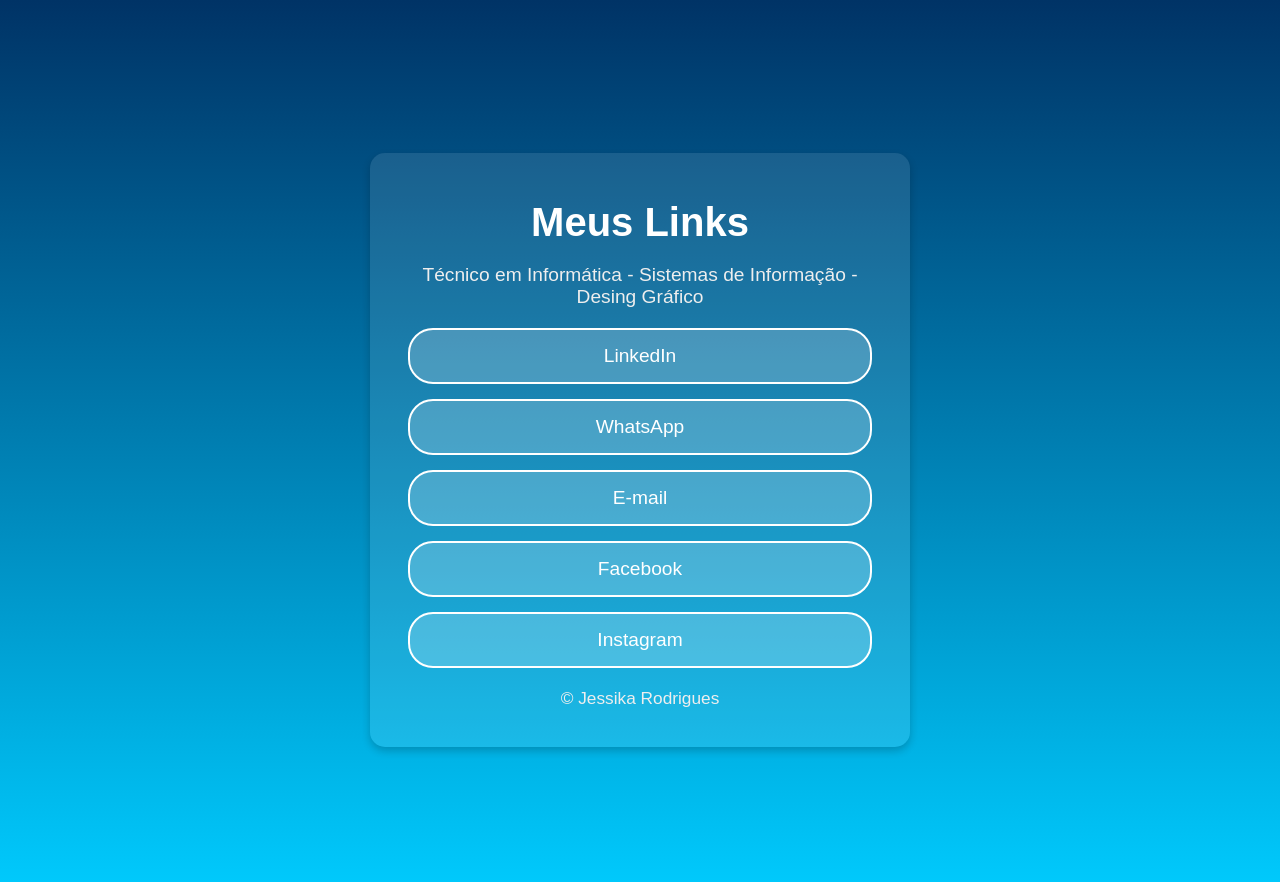
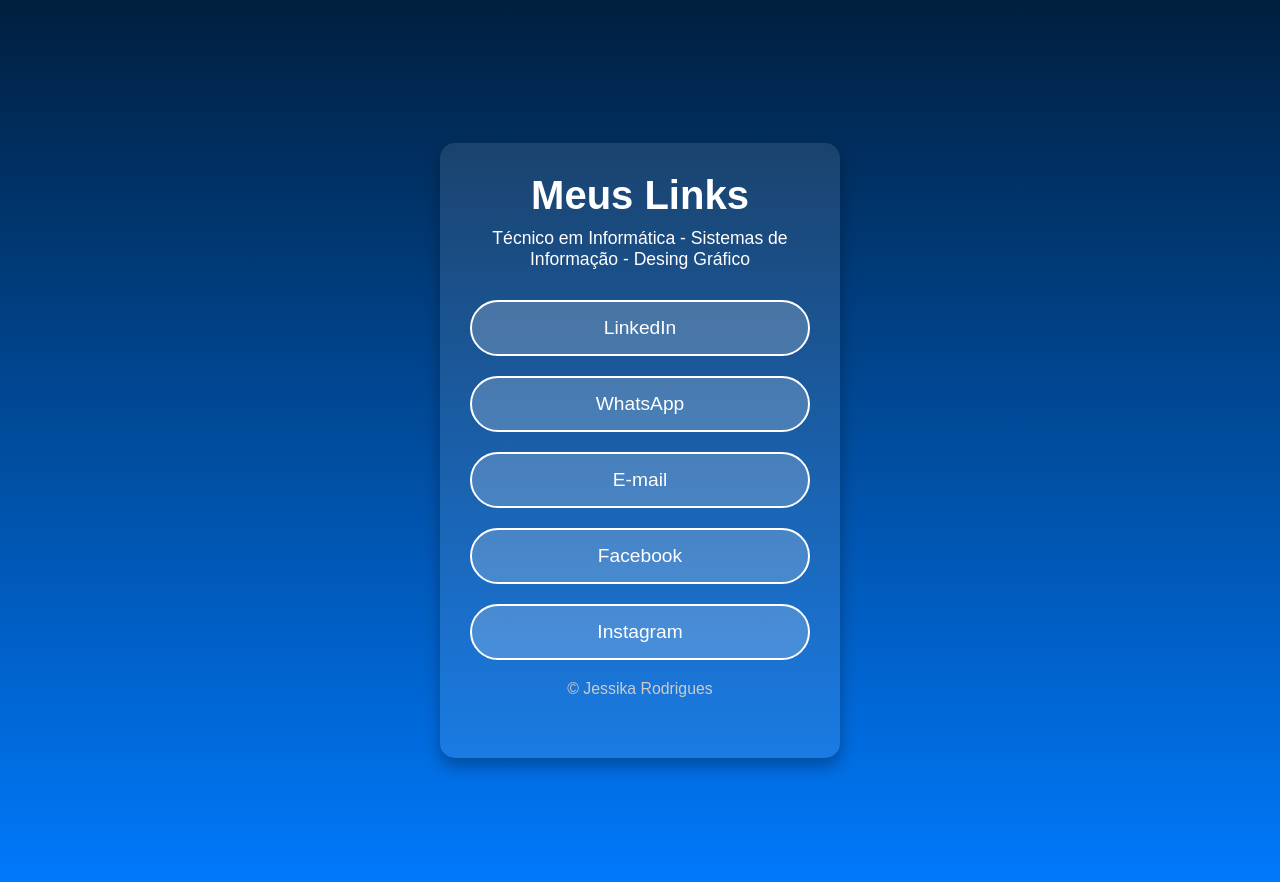
Before and after one commit to jesscatt/Jessika.rodrigues, a Jekyll site: the page built from index.md, in a window 1280 px wide. Shown: the top 882 px of the page. Built offline with Jekyll 4.4.1, drawn with Linux system fonts in a browser that asks for light colours.

Commit message:
Update style.css

```diff
--- a/assets/style.css
+++ b/assets/style.css
@@ -1,129 +1,87 @@
-/* assets/style.css */
+/* Estilo global */
+* {
+  margin: 0;
+  padding: 0;
+  box-sizing: border-box;
+}
 
 body {
-  font-family: Arial, sans-serif;
-  background-color: #f0f0f0;
-  margin: 0;
-  padding: 0;
+  font-family: 'Arial', sans-serif;
+  background: linear-gradient(to bottom, #001f3f, #007bff);
+  display: flex;
+  justify-content: center;
+  align-items: center;
+  height: 100vh;
+  color: #fff;
 }
 
 .container {
-  max-width: 600px;
-  margin: 0 auto;
   text-align: center;
-  padding: 20px;
+  background: rgba(255, 255, 255, 0.1);
+  padding: 30px;
+  border-radius: 15px;
+  box-shadow: 0 8px 16px rgba(0, 0, 0, 0.3);
+  max-width: 400px;
+  width: 100%;
 }
 
-header {
-  margin-bottom: 20px;
-}
-
+/* Estilo do cabeçalho */
 h1 {
   font-size: 2.5em;
-  color: #333;
-}
-
-p {
-  color: #555;
-}
-
-.button-container {
-  display: flex;
-  flex-direction: column;
-  gap: 10px;
-  align-items: center;
-}
-
-.button {
-  text-decoration: none;
-  padding: 15px 30px;
-  background-color: #007bff;
-  color: white;
-  font-size: 1.2em;
-  border-radius: 5px;
-  transition: background-color 0.3s ease;
-  width: 80%;
-  text-align: center;
-}
-
-.button:hover {
-  background-color: #0056b3;
-}
-
-footer {
-  margin-top: 20px;
-  color: #777;
-}
-
-/* assets/style.css */
-
-/* Aplicando um fundo degradê no corpo */
-body {
-  font-family: Arial, sans-serif;
-  background: linear-gradient(to bottom, #003366, #00ccff);
-  margin: 0;
-  padding: 0;
-  height: 100vh; /* Preencher toda a altura da tela */
-  display: flex;
-  justify-content: center;
-  align-items: center;
-}
-
-.container {
-  max-width: 500px;
-  margin: auto;
-  text-align: center;
-  padding: 20px;
-  background-color: rgba(255, 255, 255, 0.1); /* Fundo transparente */
-  border-radius: 15px; /* Bordas arredondadas */
-  box-shadow: 0 4px 8px rgba(0, 0, 0, 0.2); /* Sombra suave */
-}
-
-/* Estilizando o cabeçalho */
-header {
-  margin-bottom: 20px;
-}
-
-h1 {
-  font-size: 2.5em;
-  color: #fff;
   margin-bottom: 10px;
 }
 
 p {
-  color: #eee;
-  font-size: 1.2em;
+  font-size: 1.1em;
+  margin-bottom: 30px;
 }
 
 /* Estilo dos botões */
 .button-container {
   display: flex;
   flex-direction: column;
-  gap: 15px; /* Espaçamento entre os botões */
-  align-items: center;
+  gap: 20px;
 }
 
 .button {
+  background: rgba(255, 255, 255, 0.2);
+  color: #fff;
+  padding: 15px;
+  border-radius: 30px;
   text-decoration: none;
-  padding: 15px 30px;
-  background-color: rgba(255, 255, 255, 0.2);
-  color: white;
   font-size: 1.2em;
-  border: 2px solid white;
-  border-radius: 25px; /* Borda arredondada */
-  width: 100%; /* Preencher toda a largura do container */
-  max-width: 400px; /* Limitar a largura dos botões */
+  border: 2px solid #fff;
   transition: all 0.3s ease;
+  position: relative;
+  overflow: hidden;
 }
 
 .button:hover {
-  background-color: rgba(255, 255, 255, 0.3); /* Efeito hover com mais destaque */
-  color: white;
-  transform: translateY(-2px); /* Efeito de levantar o botão ao passar o mouse */
+  background: rgba(255, 255, 255, 0.4);
+  transform: translateY(-5px); /* Efeito de elevação */
+  box-shadow: 0 4px 10px rgba(0, 0, 0, 0.2);
 }
 
+/* Adicionando efeito de brilho nos botões */
+.button::before {
+  content: '';
+  position: absolute;
+  top: 50%;
+  left: 50%;
+  width: 300%;
+  height: 300%;
+  background: radial-gradient(circle, rgba(255, 255, 255, 0.5), transparent);
+  transform: translate(-50%, -50%) scale(0);
+  transition: transform 0.5s ease;
+}
+
+.button:hover::before {
+  transform: translate(-50%, -50%) scale(1);
+}
+
+/* Estilo do rodapé */
 footer {
   margin-top: 20px;
+  font-size: 0.9em;
   color: #ccc;
-  font-size: 0.9em;
 }
```
